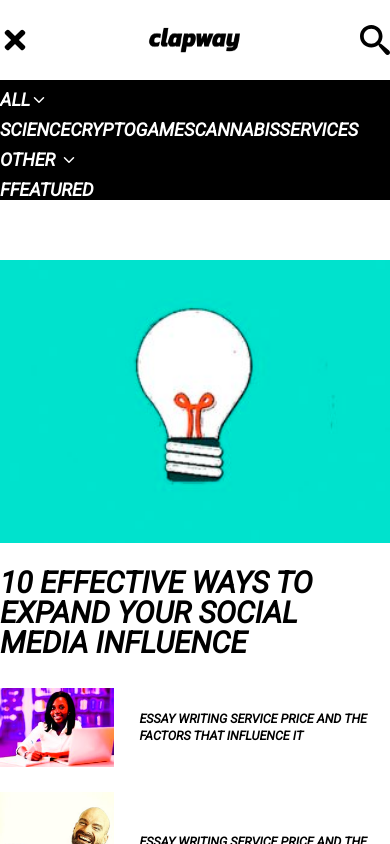
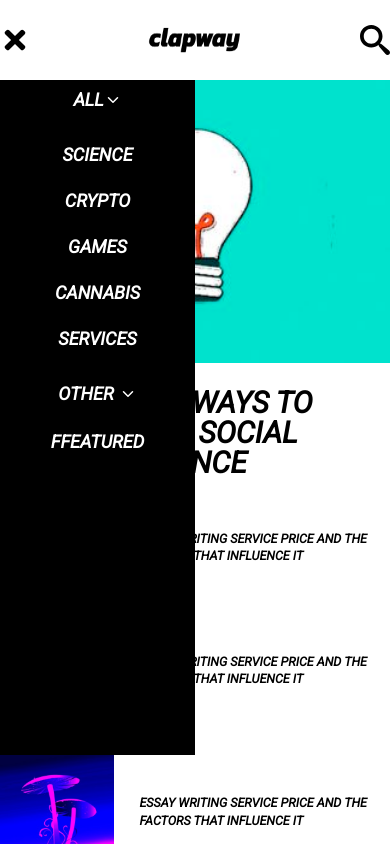
Before and after one commit to Akogwu24/clapway, a React (Create React App) app: page / in a window 390 px wide. Both pictures are taken after a click on the element 15 px from the left and 40 px from the top of the page. Shown: the top 844 px of the page. Built offline with nearby package versions, Linux system fonts and the light colour scheme.

Commit message:
hanbrger menu style

```diff
--- a/src/components/Navbar.jsx
+++ b/src/components/Navbar.jsx
@@ -21,10 +21,10 @@ const Navbar = ({ navStyle }) => {
         </li>
       </ul>
 
-      <ul className='flex justify-between items-center w-2/5'>
+      <ul className='flex-col flex py-5 md:py-0 md:flex-row justify-between items-center md:w-2/5'>
         {listItems.map((item) => (
-          <li className='middle'>
-            <a href='/'> {item} </a>
+          <li className='middle py-5 md:py-0'>
+            <a href='/'>{item}</a>
           </li>
         ))}
       </ul>
@@ -42,8 +42,8 @@ const Navbar = ({ navStyle }) => {
           <a href='/'>ADULT</a>
         </li>
       </ul>
-      <ul>
-        <a href='/' className='mr-40'>
+      <ul className='mt-7 md:mt-0'>
+        <a href='/' className=' md:mr-40'>
           FFEATURED
         </a>
       </ul>
--- a/src/layout/Header.jsx
+++ b/src/layout/Header.jsx
@@ -10,10 +10,12 @@ import { IconContext } from 'react-icons';
 const Header = () => {
   const [click, setClick] = useState(false);
   const [navDisplay, setNavDisplay] = useState('');
+
   const handleClick = () => {
     setClick(!click);
     setNavDisplay(!navDisplay);
   };
+
   return (
     <div className='mb-20'>
       <IconContext.Provider value={{ size: '3rem' }}>
@@ -33,7 +35,7 @@ const Header = () => {
       <Navbar
         navStyle={
           navDisplay
-            ? 'md:flex justify-around items-center font-bold bg-black text-white mb-24'
+            ? 'absolute z-10 h-4/5 w-1/2 md:w-full md:h-auto md:relative md:flex justify-around items-center font-bold bg-black text-white mb-24 text-center md:text-auto'
             : 'hidden'
         }
       />
--- a/tailwind.config.js
+++ b/tailwind.config.js
@@ -2,7 +2,13 @@ module.exports = {
   purge: ['./src/**/*.{js,jsx,ts,tsx}', './public/index.html'],
   darkMode: false, // or 'media' or 'class'
   theme: {
-    extend: {},
+    extend: {
+      transitionTimingFunction: {
+        'in-expo': 'cubic-bezier(0.95, 0.05, 0.795, 0.035)',
+        'out-expo': 'cubic-bezier(0.19, 1, 0.22, 1)',
+      },
+    },
+
     container: {
       center: true,
     },
```
